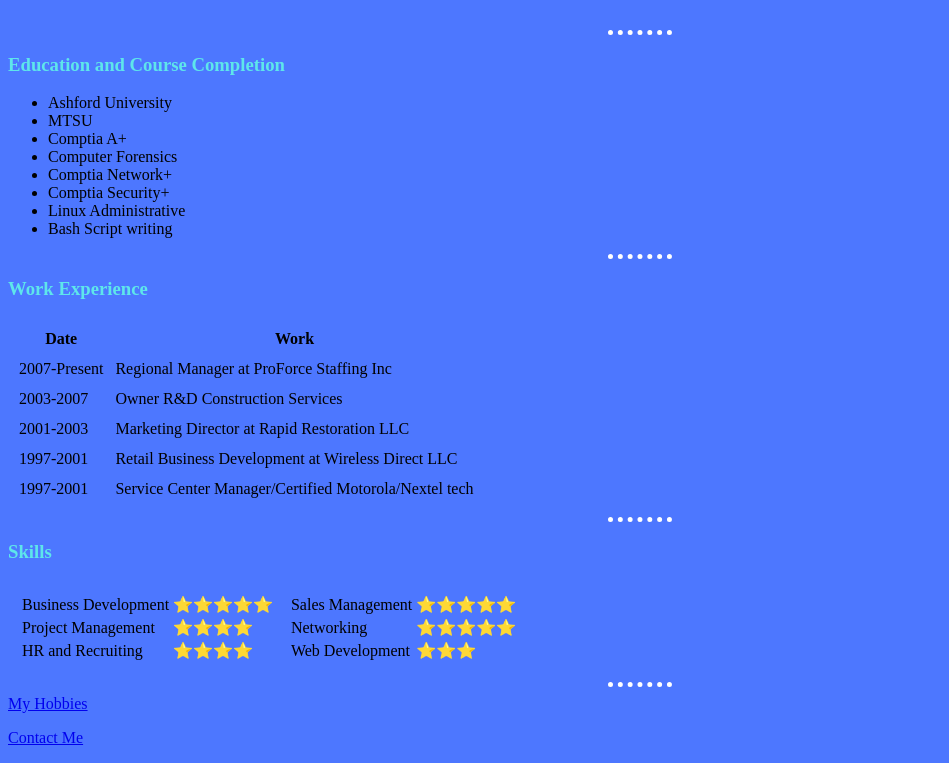
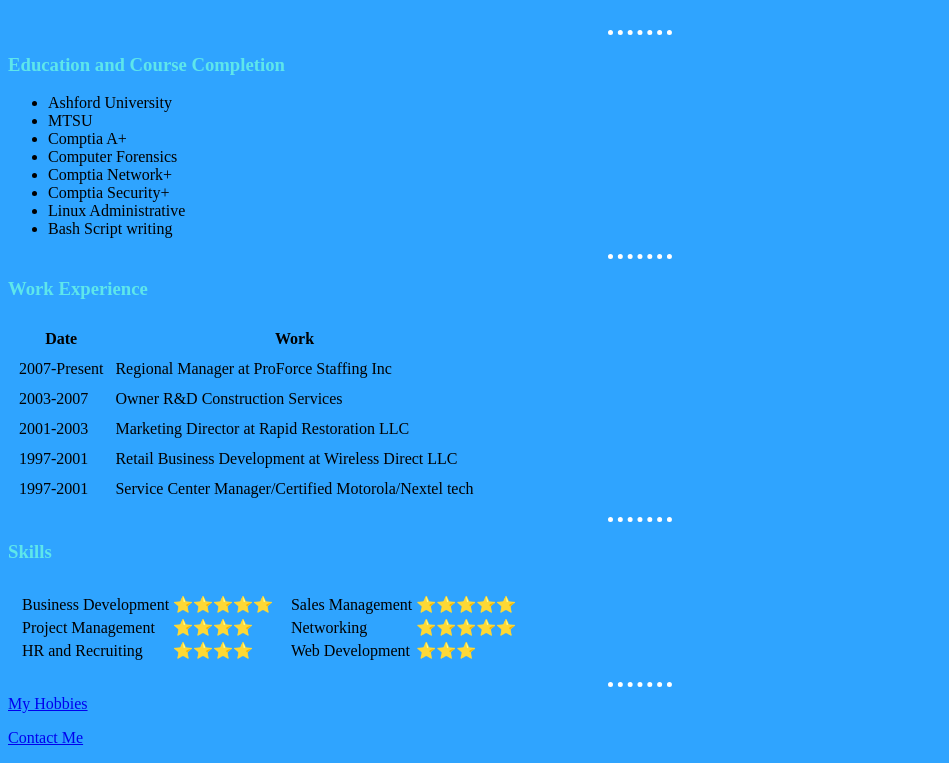
Before and after one commit to daveman071/cv, a plain HTML site: page index.html in a window 1280 px wide. Shown: the part 182-945 px from the top of the page, without its empty margins (0-949 px from the left). Drawn offline with Linux system fonts and the light colour scheme; files whose address does not match are found by name.

Commit message:
Background color

```diff
--- a/index.html
+++ b/index.html
@@ -9,7 +9,7 @@
 
 
 </head>
-<body>
+<body style="background-color: #2FA4FF;">
   <table cellspacing="20">
     <tr>
       <td><img src="images/profilepic.jpg" alt="image" height="150px" width="130px"></td>
```
